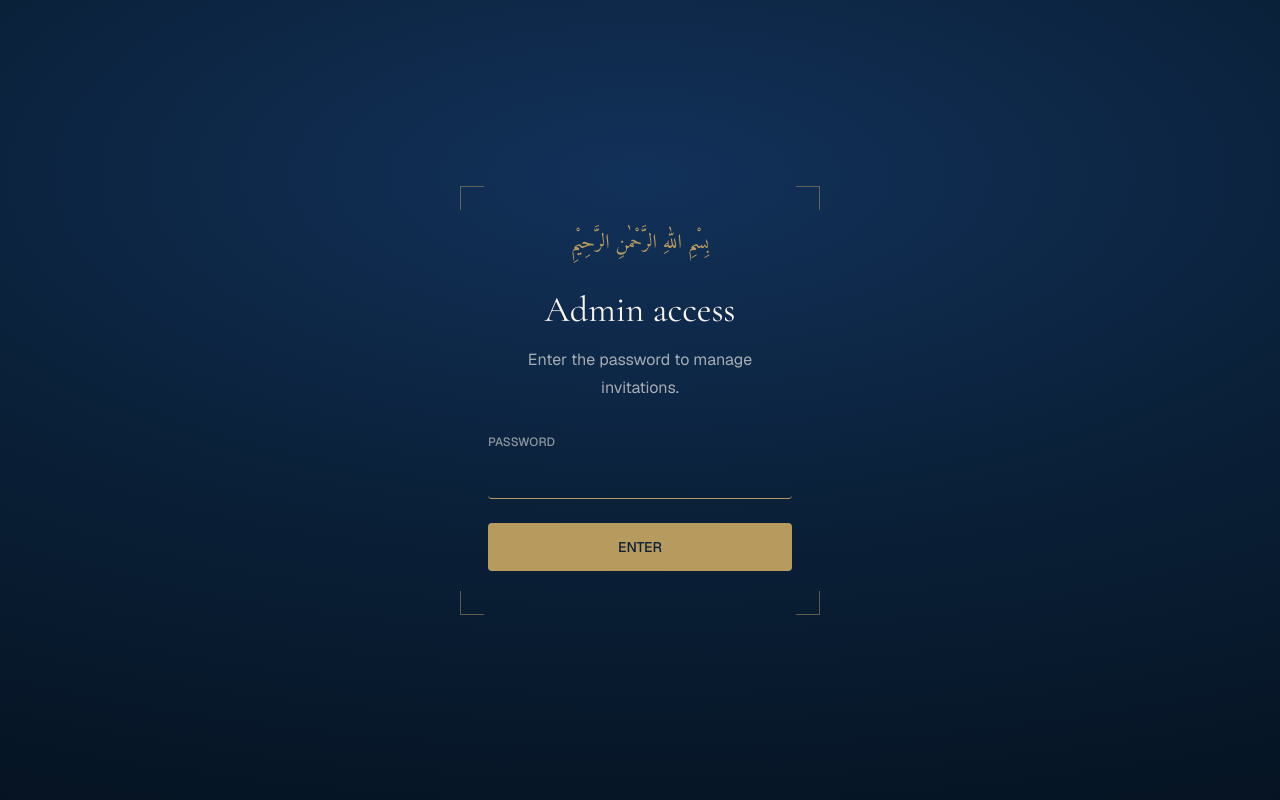
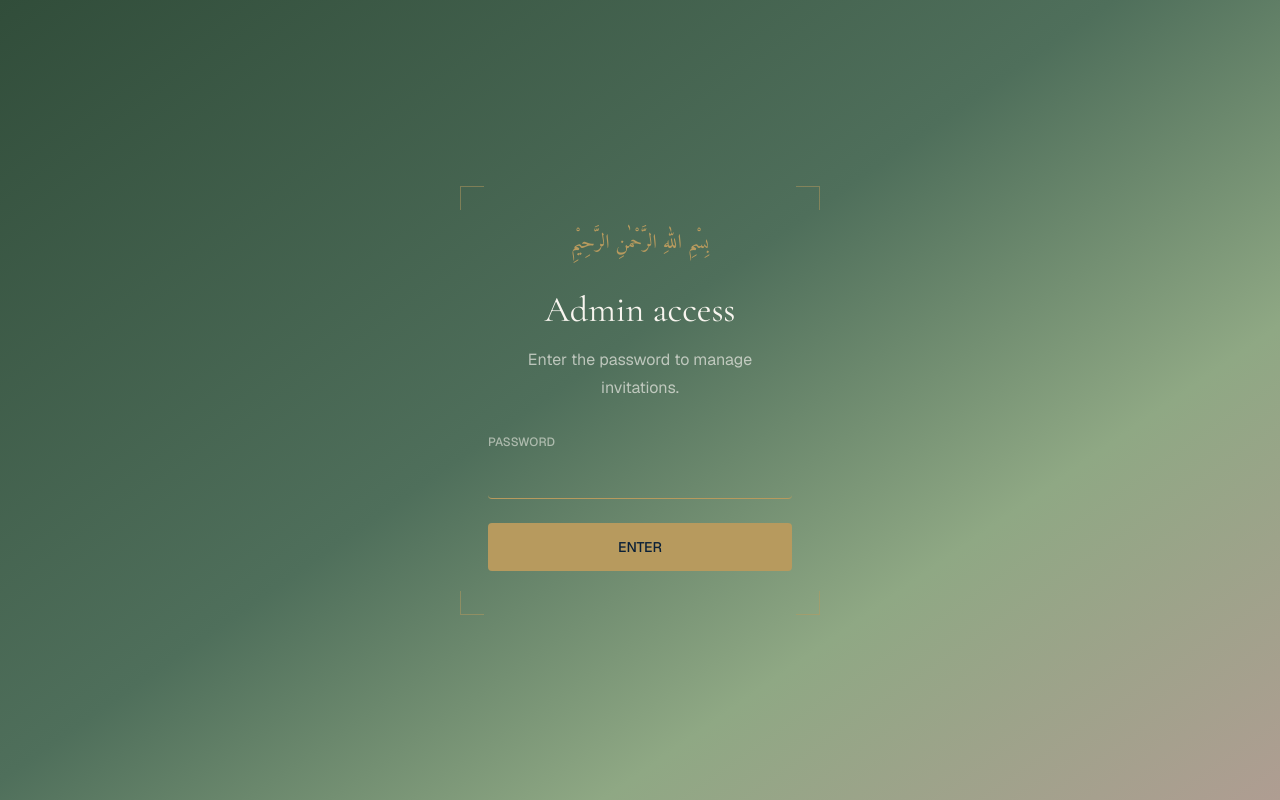
Before and after one commit to aliammad27/aliandhiraengagement, a Next.js app: page /admin/login in a window 1280 px wide. Built offline with nearby package versions, Linux system fonts and the light colour scheme.

Commit message:
Rework invitation theme with sage and pink palette

```diff
--- a/components/ornaments.tsx
+++ b/components/ornaments.tsx
@@ -9,18 +9,28 @@ export function CornerFrame({ borderColor }: { borderColor: string }) {
   );
 }
 
-export function StarDivider({ tone = 'gold' }: { tone?: 'gold' | 'navy' }) {
-  const line = tone === 'gold' ? 'bg-gold/45' : 'bg-navy/25';
-  const star = tone === 'gold' ? 'text-gold' : 'text-navy/60';
+export function StarDivider({ tone = 'gold' }: { tone?: 'gold' | 'sage' | 'pink' }) {
+  const styles = {
+    gold: { line: 'bg-gold/45', star: 'text-gold' },
+    sage: { line: 'bg-sage-deep/30', star: 'text-sage-deep/70' },
+    pink: { line: 'bg-pink-deep/35', star: 'text-pink-deep/80' },
+  }[tone];
+
   return (
-    <div className={`flex items-center justify-center gap-3 ${star}`} aria-hidden="true">
-      <span className={`h-px w-10 ${line}`} />
+    <div className={`flex items-center justify-center gap-3 ${styles.star}`} aria-hidden="true">
+      <span className={`h-px w-10 ${styles.line}`} />
       <span className="text-xs">✦</span>
-      <span className={`h-px w-10 ${line}`} />
+      <span className={`h-px w-10 ${styles.line}`} />
     </div>
   );
 }
 
-export const navyRadial = {
-  background: 'radial-gradient(130% 90% at 50% 22%, #12315a 0%, #0a2038 48%, #051220 100%)',
+export const sageBlushRadial = {
+  background: 'linear-gradient(145deg, #314d3a 0%, #4f6f5b 46%, #8fa884 72%, #d78fa3 135%)',
 };
+
+export const creamGoldWash = {
+  background: 'linear-gradient(180deg, #fffaf2 0%, #f6eddb 58%, #ead9bd 100%)',
+};
+
+export const navyRadial = sageBlushRadial;
```
